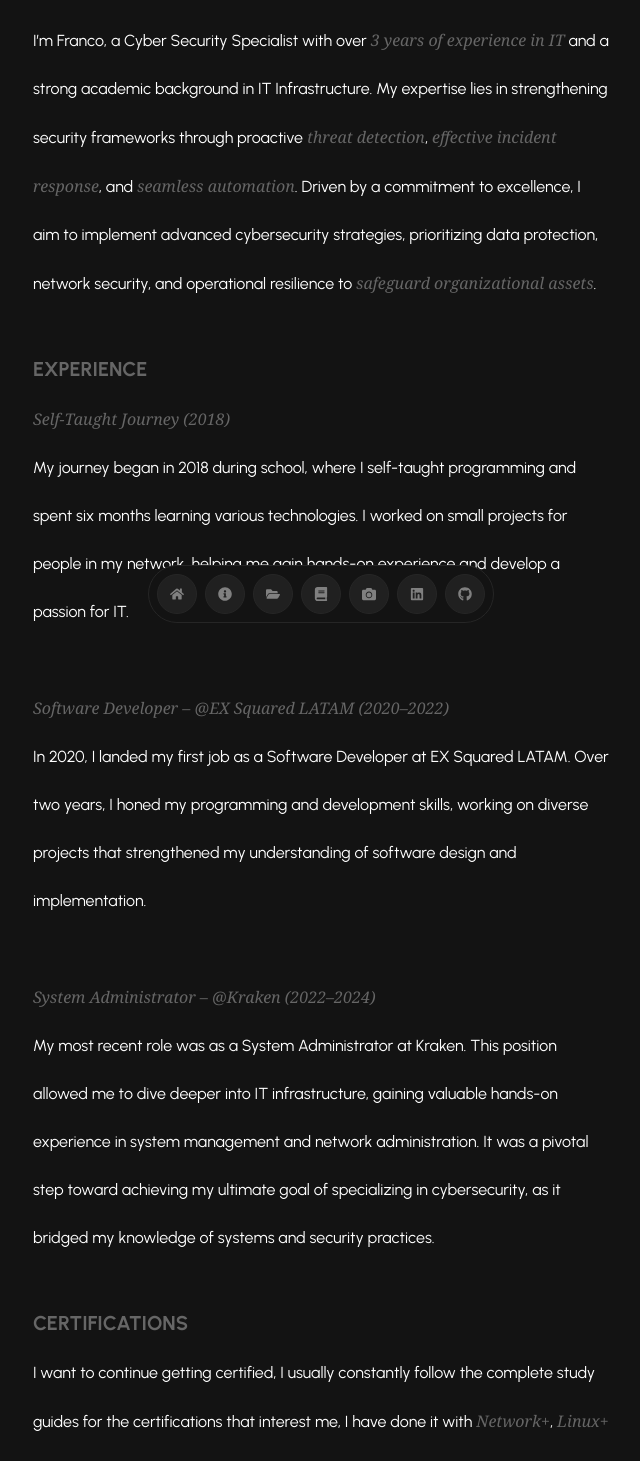
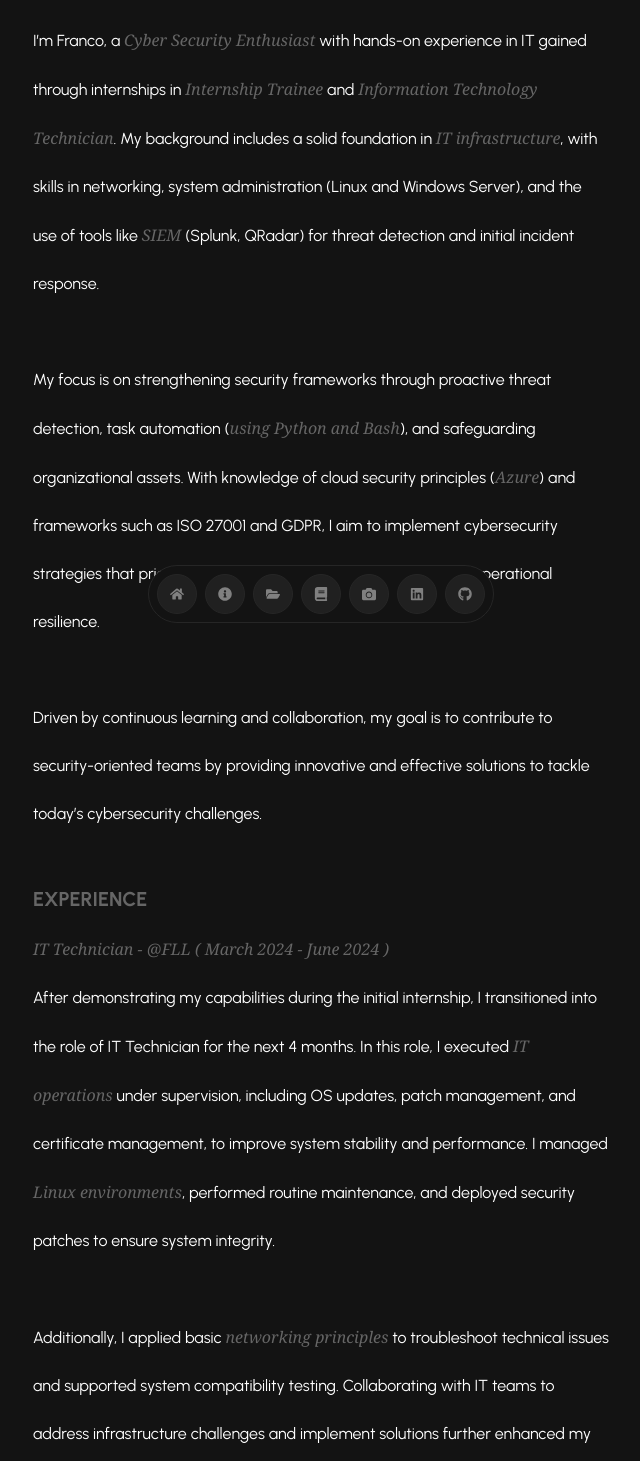
Before and after one commit to FrancoSbaffi/Sbaffi, a React (Vite) app: page /about in a window 1280 px wide. Shown: the part 148-1609 px from the top of the page, without its empty margins (319-959 px from the left). Built offline with nearby package versions, Linux system fonts and the light colour scheme.

Commit message:
Redesign

```diff
--- a/package.json
+++ b/package.json
@@ -28,6 +28,6 @@
     "eslint-plugin-react": "^7.34.1",
     "eslint-plugin-react-hooks": "^4.6.0",
     "eslint-plugin-react-refresh": "^0.4.6",
-    "vite": "^5.2.0"
+    "vite": "^6.2.2"
   }
 }
--- a/src/pages/About/About.jsx
+++ b/src/pages/About/About.jsx
@@ -15,31 +15,43 @@ const About = () => {
       <div className="about-item">
         <p className="title">ABOUT ME</p>
         <p className="about-me-desc">
-        I’m Franco, a Cyber Security Specialist with over <span className="diffColor">3 years of experience in IT</span> and a strong academic background in IT Infrastructure.
-        My expertise lies in strengthening security frameworks through proactive <span className="diffColor">threat detection</span>, <span className="diffColor">effective incident response</span>, and <span className="diffColor">seamless automation</span>.
-        Driven by a commitment to excellence, I aim to implement advanced cybersecurity strategies, prioritizing data protection, network security, and operational resilience to <span className="diffColor">safeguard organizational assets</span>.
+        I’m Franco, a <span className="diffColor">Cyber Security Enthusiast</span> with hands-on experience in IT gained through internships in <span className="diffColor">Internship Trainee</span> and <span className="diffColor">Information Technology Technician</span>.
+        My background includes a solid foundation in <span className="diffColor">IT infrastructure</span>, with skills in networking, system administration (Linux and Windows Server), and the use of tools like <span className="diffColor">SIEM</span> (Splunk, QRadar) for threat detection and initial incident response.
+        <br />
+        <br />
+        My focus is on strengthening security frameworks through proactive threat detection, task automation (<span className="diffColor">using Python and Bash</span>), and safeguarding organizational assets. With knowledge of cloud security principles (<span className="diffColor">Azure</span>) and frameworks such as ISO 27001 and GDPR, I aim to implement cybersecurity strategies that prioritize data protection, network security, and operational resilience.
+        <br />
+        <br />
+        Driven by continuous learning and collaboration, my goal is to contribute to security-oriented teams by providing innovative and effective solutions to tackle today’s cybersecurity challenges.
         </p>
         <br />
         <p className="title">EXPERIENCE</p>
         <p className="about-me-desc">
-          <span className="diffColor">Self-Taught Journey (2018)</span>
+          <span className="diffColor">IT Technician - @FLL ( March 2024 - June 2024 )</span>
           <br />
-          My journey began in 2018 during school, where I self-taught programming and spent six months learning various technologies. I worked on small projects for people in my network, helping me gain hands-on experience and develop a passion for IT.
+          After demonstrating my capabilities during the initial internship, I transitioned into the role of IT Technician for the next 4 months.
+          In this role, I executed <span className="diffColor">IT operations</span> under supervision, including OS updates, patch management, and certificate management,
+          to improve system stability and performance. I managed <span className="diffColor">Linux environments</span>, performed routine maintenance,
+          and deployed security patches to ensure system integrity.
           <br />
           <br />
-          <span className="diffColor">Software Developer – @EX Squared LATAM (2020–2022)</span>
-          <br />
-          In 2020, I landed my first job as a Software Developer at EX Squared LATAM. Over two years, I honed my programming and development skills, working on diverse projects that strengthened my understanding of software design and implementation.
+          Additionally, I applied basic <span className="diffColor">networking principles</span> to troubleshoot technical issues and supported system compatibility testing.
+          Collaborating with IT teams to address infrastructure challenges and implement solutions further enhanced my technical expertise
+          and teamwork skills. This experience deepened my passion for <span className="diffColor">IT operations</span> and revealed the importance of proactive maintenance
+          and collaboration in building a strong technical framework.
           <br />
           <br />
-          <span className="diffColor">System Administrator – @Kraken (2022–2024)</span>
+          <span className="diffColor">Internship Trainee – @FLL ( November 2023 - February 2024 )</span>
           <br />
-          My most recent role was as a System Administrator at Kraken. This position allowed me to dive deeper into IT infrastructure, gaining valuable hands-on experience in system management and network administration. It was a pivotal step toward achieving my ultimate goal of specializing in cybersecurity, as it bridged my knowledge of systems and security practices.
-        </p>
-        <br />
-        <p className="title">CERTIFICATIONS</p>
-        <p className="about-me-desc">
-          I want to continue getting certified, I usually constantly follow the complete study guides for the certifications that interest me, I have done it with <span className="diffColor">Network+</span>, <span className="diffColor">Linux+</span> and <span className="diffColor">Security+</span>, also with Cloud Computing and Splunk certifications.
+          During my first 4 months as an Internship Trainee at FLL, I gained hands-on experience in <span className="diffColor">IT support</span> by monitoring, triaging,
+          and routing support tickets to ensure timely resolution and maintain an efficient workflow. I provided comprehensive customer
+          service through both phone and face-to-face interactions, ensuring a positive experience for end-users.
+          <br />
+          <br />
+          This role allowed me to develop <span className="diffColor">foundational skills</span> in troubleshooting system problems and communicating technical
+          information clearly and professionally. I also contributed to quality control processes, which helped improve operational efficiency.
+          This experience deepened my understanding of IT support and highlighted the importance of clear communication
+          and proactive <span className="diffColor">problem-solving</span> in delivering excellent customer service.
         </p>
       </div>
     </div>
```
Also changed, not shown: 1 other file (tests, documents, lock files or other folders).
